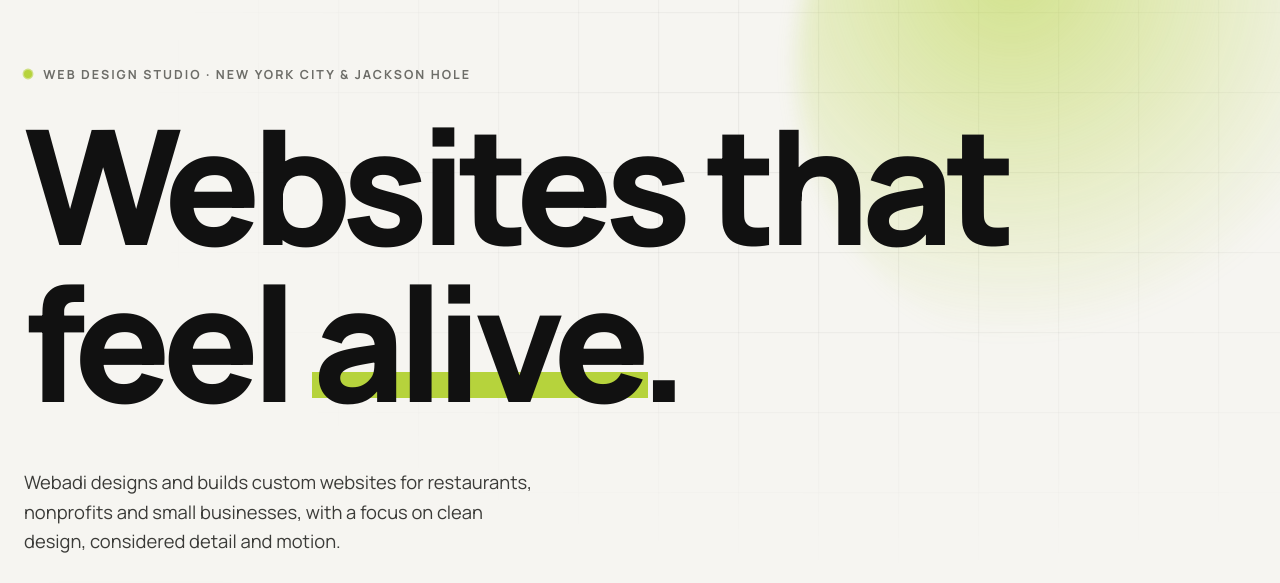
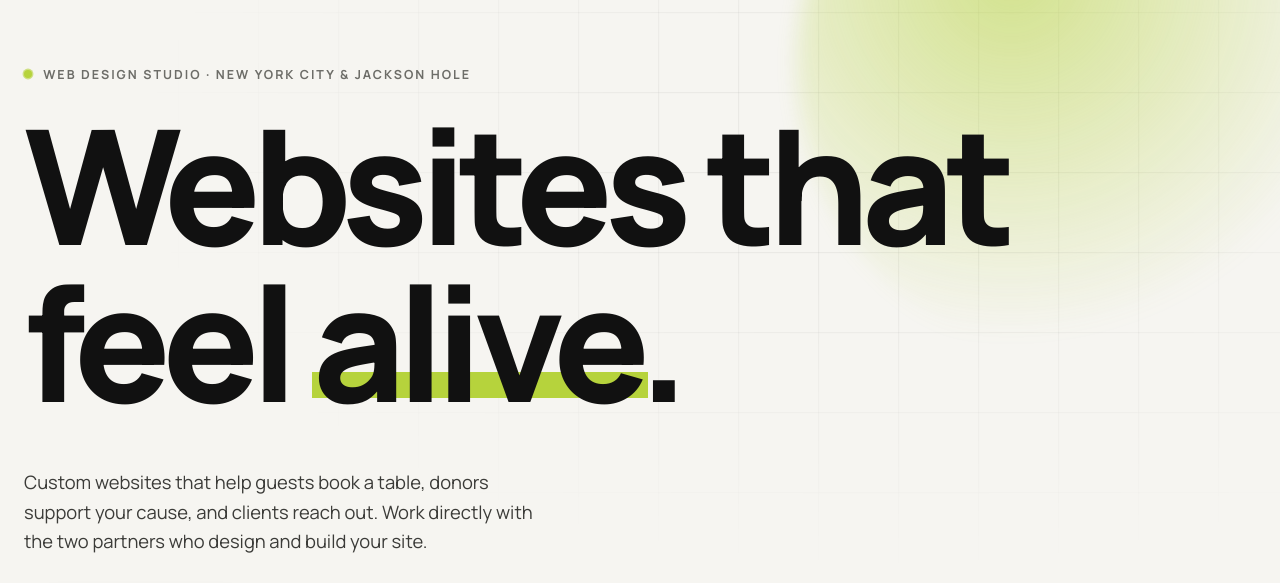
Before and after one commit to lukeb2222/webadi, a plain HTML site: page index.html in a window 1280 px wide. Shown: the part 86-669 px from the top of the page. Drawn offline with Linux system fonts and the light colour scheme.

Commit message:
Update homepage hero subheading

```diff
--- a/index.html
+++ b/index.html
@@ -91,7 +91,7 @@
           </h1>
           <div class="hero__foot">
             <div class="hero__left">
-              <p class="hero__lead split-in">Webadi designs and builds custom websites for restaurants, nonprofits and small businesses, with a focus on clean design, considered detail and motion.</p>
+              <p class="hero__lead split-in">Custom websites that help guests book a table, donors support your cause, and clients reach out. Work directly with the two partners who design and build your site.</p>
               <div class="hero__quote split-in">
                 <a class="quote-btn magnetic" href="https://www.instagram.com/webadi.bb/" target="_blank" rel="noopener">
                   Get a website quote
```
